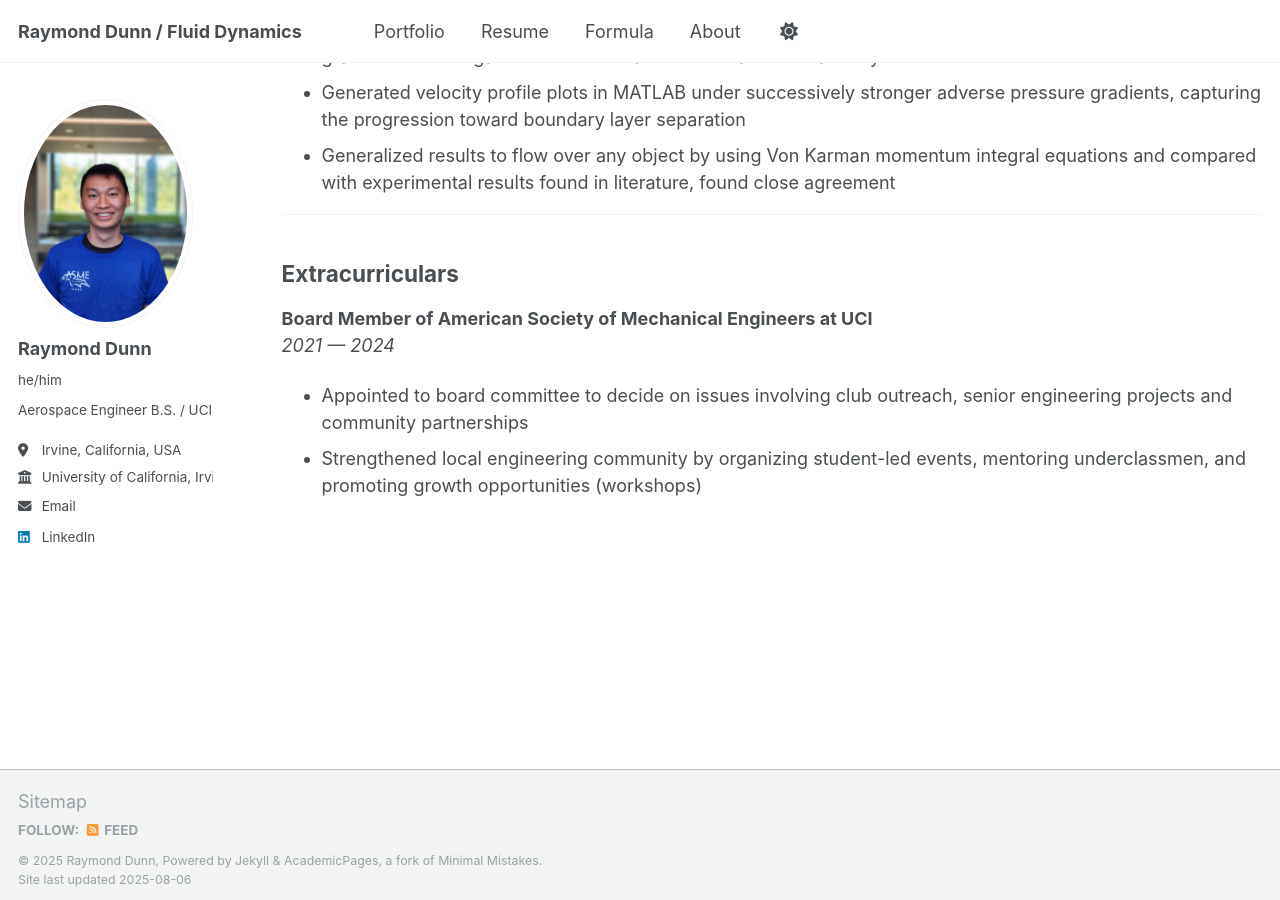
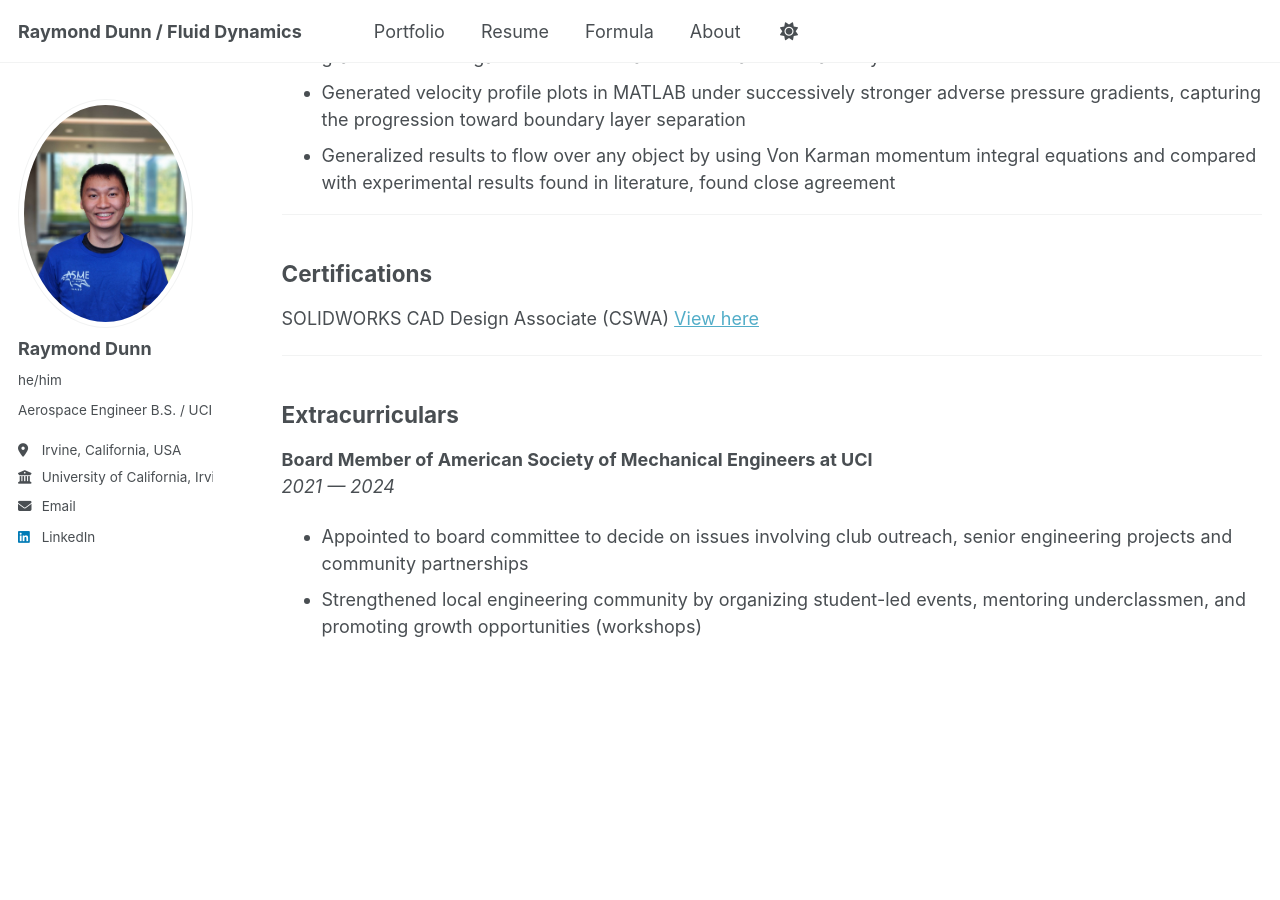
Before and after one commit to Raymond-gif/Raymond-gif.github.io, a Jekyll site: the page built from _pages/resume.md, in a window 1280 px wide and 900 px high, scrolled down 1703 px. Built offline with Jekyll 4.4.1, drawn with Linux system fonts in a browser that asks for light colours; a script that is not in the unit is left out.

Commit message:
added cswa

```diff
--- a/_pages/resume.md
+++ b/_pages/resume.md
@@ -61,6 +61,12 @@ redirect_from:
 
 ---
 
+## Certifications
+
+SOLIDWORKS CAD Design Associate (CSWA) [View here](/files/CSWA_Certification.pdf)
+
+---
+
 ## Extracurriculars
 
 **Board Member of American Society of Mechanical Engineers at UCI**
```
Also changed, not shown: 1 other file.
